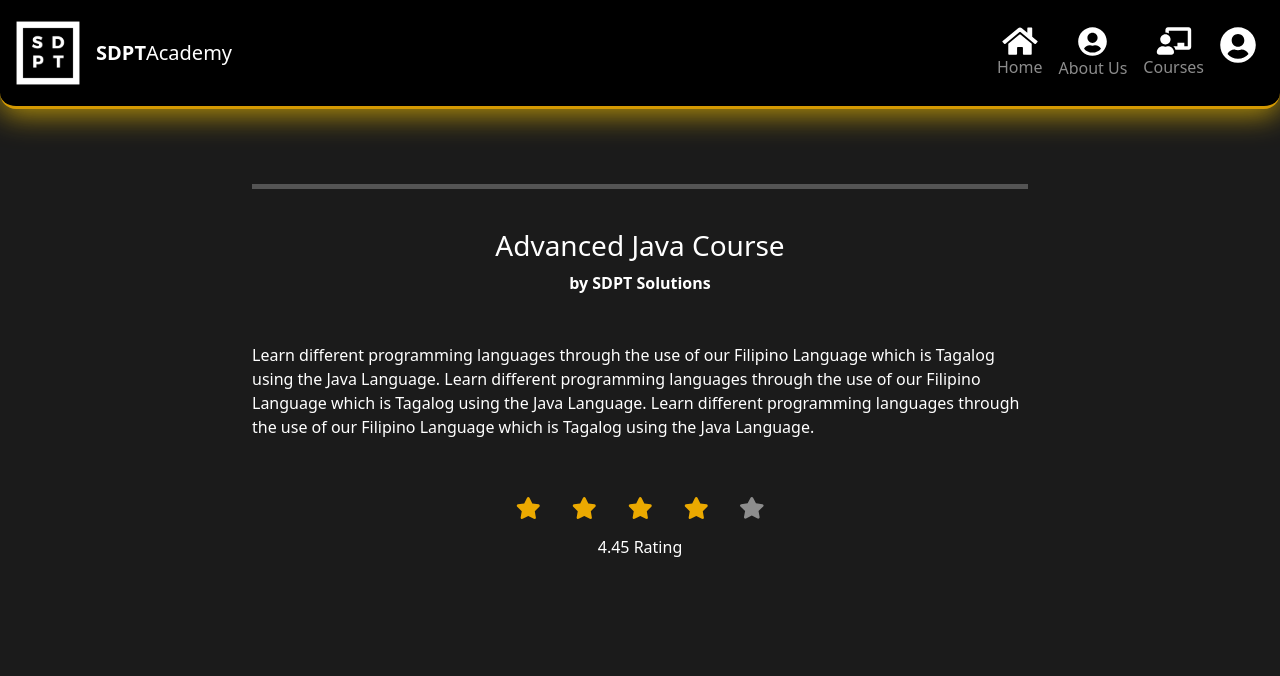
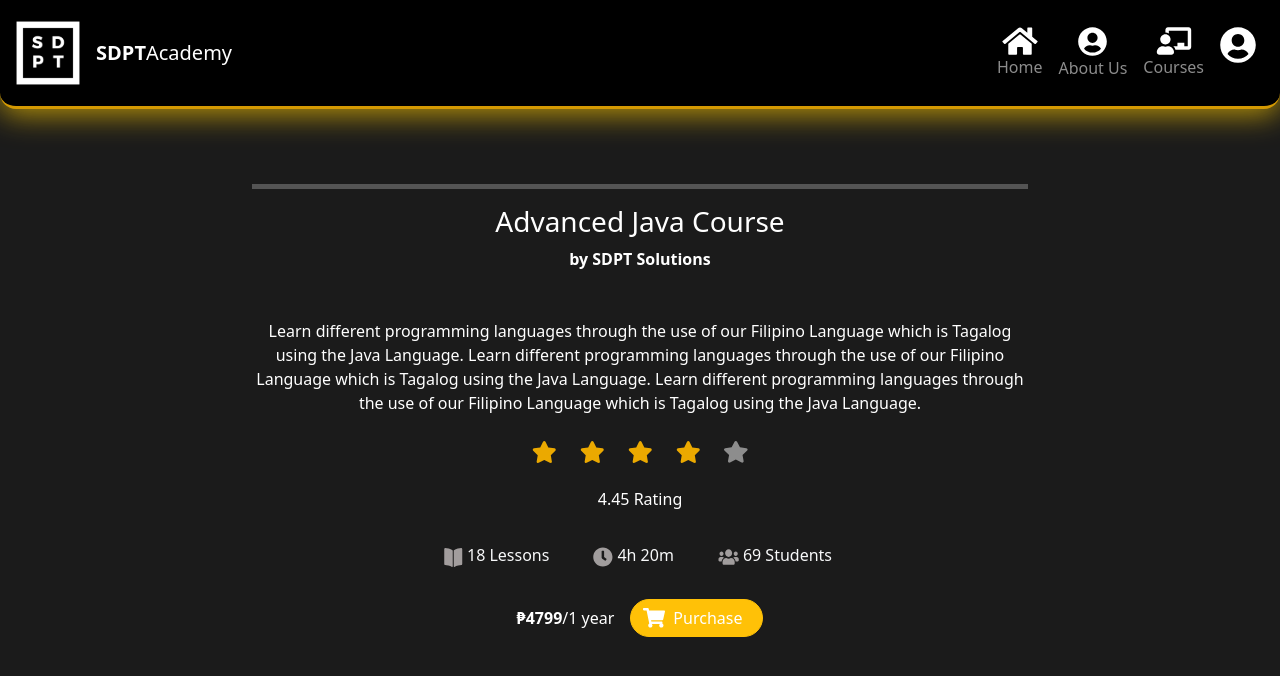
Before and after one commit to SamuelAlac/SDPTAcademy, a React (Vite) app in the folder SDPTAcademy/: page /CoursePreview in a window 1280 px wide. Shown: the top 676 px of the page. Built offline with nearby package versions, Linux system fonts and the light colour scheme.

Commit message:
added coursepreview papull

```diff
--- a/SDPTAcademy/src/Pages/Courses/CoursePreview.jsx
+++ b/SDPTAcademy/src/Pages/Courses/CoursePreview.jsx
@@ -3,49 +3,87 @@
 import './CoursePreview.css'
 import rateIcon from '../../assets/starIcon.svg'
 import blankRateIcon from '../../assets/transparentStarIcon.svg'
+import bookIcon from '../../assets/bookIcon.svg'
+import clockIcon from '../../assets/clockIcon.svg'
+import studentsIcon from '../../assets/studentsIcon.svg'
+import cartIcon from '../../assets/cartIcon.svg'
 
 const CoursePreview = () => {
   return (
     <div>
         <Navbar className="bg-black border-bottom rounded-bottom-4 border-effect"/>
 
-        <section className="fixed-layout p-5 vh-100 text-white">
+        <section className="fixed-layout p-5 vh-100 text-center text-white">
             <div className="container course-preview-container d-flex flex-column align-items-center justify-content-center">
                 <hr className='hr-white-line'></hr>
 
-                <h3 className='mt-4 text-nowrap'>Advanced Java Course</h3>
+                <h3 className='text-nowrap'>Advanced Java Course</h3>
                 <p className='lead fw-semibold fs-6 mb-5'>by SDPT Solutions</p>
 
-                <p className='mb-5'> Learn different programming languages through the use of our Filipino Language which is Tagalog using the Java Language.
+                <p className='mb-4'>Learn different programming languages through the use of our Filipino Language which is Tagalog using the Java Language.
                     Learn different programming languages through the use of our Filipino Language which is Tagalog using the Java Language.
                     Learn different programming languages through the use of our Filipino Language which is Tagalog using the Java Language.
                 </p>
 
-                <ul className="list-group d-flex flex-row">
+                <div className="row row-cols-3 row-cols-lg-5 g-4 align-items-center justify-content-center mb-4">
+                    <div className="col-md">
+                    <img className='img-fluid' src={rateIcon} alt="" />
+                    </div>
+                    <div className="col-md">
+                    <img className='img-fluid' src={rateIcon} alt="" />
+                    </div>
+                    <div className="col-md">
+                    <img className='img-fluid' src={rateIcon} alt="" />
+                    </div>
+                    <div className="col-md">
+                    <img className='img-fluid' src={rateIcon} alt="" />
+                    </div>
+                    <div className="col-md">
+                    <img className='img-fluid' src={blankRateIcon} alt="" />
+                    </div>
+                </div>
+
+                {/* <ul className="list-group flex-row">
                     <li className="list-group-item bg-transparent border-0">
-                        <img src={rateIcon} alt="" />
+                        <img className='img-fluid' src={rateIcon} alt="" />
                     </li>
                     <li className="list-group-item bg-transparent border-0">
-                        <img src={rateIcon} alt="" />
+                        <img className='img-fluid' src={rateIcon} alt="" />
                     </li>
                     <li className="list-group-item bg-transparent border-0">
-                        <img src={rateIcon} alt="" />
+                        <img className='img-fluid' src={rateIcon} alt="" />
                     </li>
                     <li className="list-group-item bg-transparent border-0">
-                        <img src={rateIcon} alt="" />
+                        <img className='img-fluid' src={rateIcon} alt="" />
                     </li>
                     <li className="list-group-item bg-transparent border-0">
-                        <img src={blankRateIcon} alt="" />
+                        <img className='img-fluid' src={blankRateIcon} alt="" />
+                    </li>
+                </ul> */}
+
+                <p className='lead fs-6 fw-normal mb-4'>4.45 Rating</p>
+
+                <ul className="list-group flex-row flex-wrap gap-2 justify-content-center">
+                    <li className="list-group-item bg-transparent border-0">
+                        <img className='img-fluid' src={bookIcon} alt="" />
+                        <span className="card-text mx-1 text-light">18 Lessons</span>
+                    </li>
+                    <li className="list-group-item bg-transparent border-0">
+                        <img className='img-fluid' src={clockIcon} alt="" />
+                        <span className="mx-1 card-text text-light">4h 20m</span>
+                    </li>
+                    <li className="list-group-item bg-transparent border-0">
+                        <img className='img-fluid' src={studentsIcon} alt="" />
+                        <span className="mx-1 card-text text-light">69 Students</span>
                     </li>
                 </ul>
 
-                <p className='lead fs-6 fw-normal mt-2 mb-5'>4.45 Rating</p>
+                <div className='d-md-flex align-items-center mt-4 gap-md-3 gap-2 d-flex flex-sm-row flex-column-reverse'>
+                    <p className="fw-bold text-white text-center m-0">₱4799<span className='fw-normal'>/1 year</span></p>
 
-                <ul className="list-group d-flex flex-row">
-                    <li className="list-group-item bg-transparent border-0"></li>
-                    <li className="list-group-item bg-transparent border-0"></li>
-                    <li className="list-group-item bg-transparent border-0"></li>
-                </ul>
+                    <button className="btn btn-warning btn-md rounded-5 text-white d-lg-flex align-items-center justify-content-center"data-bs-toggle = "modal" data-bs-target="#purchase">
+                    <img src={cartIcon} alt="" className="img-fluid"/><span className='px-2'>Purchase</span></button>
+                </div>
             </div>
         </section>
     </div>
```
